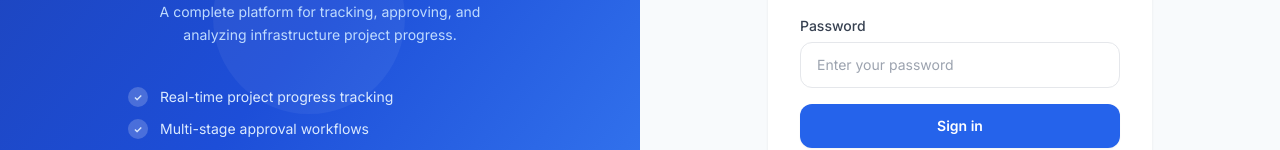
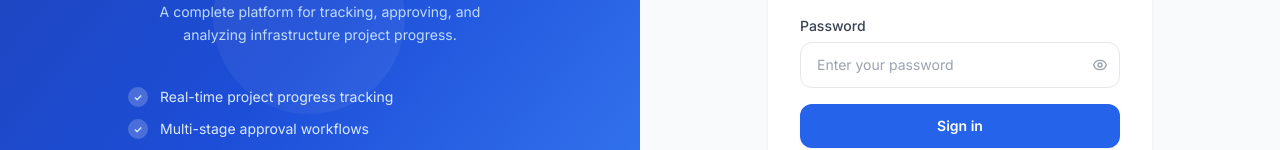
Before and after one commit to elurarunu-ikk/ekk-idms, a React (Vite) app in the folder ekk-web/: page /login in a window 1280 px wide. Shown: the part 382-532 px from the top of the page. Built offline with nearby package versions, Linux system fonts and the light colour scheme; no server answers.

Commit message:
fix: timezone toUTC helper, clone email field, password visibility toggle

```diff
--- a/ekk-web/src/pages/Login.jsx
+++ b/ekk-web/src/pages/Login.jsx
@@ -16,6 +16,7 @@ const Login = () => {
   const [username, setUsername] = useState('');
   const [password, setPassword] = useState('');
   const [loading, setLoading] = useState(false);
+  const [showPassword, setShowPassword] = useState(false);
 
   const handleLogin = async () => {
     if (!username || !password) {
@@ -111,16 +112,41 @@ const Login = () => {
                 <label htmlFor="password" className="mb-1.5 block text-sm font-medium text-gray-700">
                   Password
                 </label>
+                <div className="relative">
                   <input
                     id="password"
-                  type="password"
+                    type={showPassword ? 'text' : 'password'}
                     value={password}
                     onChange={(e) => setPassword(e.target.value)}
                     onKeyDown={handleKeyDown}
                     placeholder="Enter your password"
                     autoComplete="current-password"
-                  className="w-full rounded-xl border border-gray-200 px-4 py-3 text-sm text-gray-900 placeholder-gray-400 transition focus:border-primary-400 focus:outline-none focus:ring-2 focus:ring-primary-100"
+                    className="w-full rounded-xl border border-gray-200 px-4 py-3 pr-11 text-sm text-gray-900 placeholder-gray-400 transition focus:border-primary-400 focus:outline-none focus:ring-2 focus:ring-primary-100"
                   />
+                  <button
+                    type="button"
+                    onClick={() => setShowPassword(p => !p)}
+                    className="absolute right-3 top-1/2 -translate-y-1/2
+                               text-gray-400 hover:text-gray-600 transition"
+                    tabIndex={-1}
+                  >
+                    {showPassword ? (
+                      <svg xmlns="http://www.w3.org/2000/svg" className="w-4 h-4" fill="none"
+                           viewBox="0 0 24 24" stroke="currentColor" strokeWidth={2}>
+                        <path strokeLinecap="round" strokeLinejoin="round"
+                              d="M13.875 18.825A10.05 10.05 0 0112 19c-4.478 0-8.268-2.943-9.543-7a9.97 9.97 0 011.563-3.029m5.858.908a3 3 0 114.243 4.243M9.878 9.878l4.242 4.242M9.88 9.88l-3.29-3.29m7.532 7.532l3.29 3.29M3 3l3.59 3.59m0 0A9.953 9.953 0 0112 5c4.478 0 8.268 2.943 9.543 7a10.025 10.025 0 01-4.132 5.411m0 0L21 21" />
+                      </svg>
+                    ) : (
+                      <svg xmlns="http://www.w3.org/2000/svg" className="w-4 h-4" fill="none"
+                           viewBox="0 0 24 24" stroke="currentColor" strokeWidth={2}>
+                        <path strokeLinecap="round" strokeLinejoin="round"
+                              d="M15 12a3 3 0 11-6 0 3 3 0 016 0z" />
+                        <path strokeLinecap="round" strokeLinejoin="round"
+                              d="M2.458 12C3.732 7.943 7.523 5 12 5c4.478 0 8.268 2.943 9.542 7-1.274 4.057-5.064 7-9.542 7-4.477 0-8.268-2.943-9.542-7z" />
+                      </svg>
+                    )}
+                  </button>
+                </div>
               </div>
 
               <button
--- a/ekk-web/src/pages/UserManagement.jsx
+++ b/ekk-web/src/pages/UserManagement.jsx
@@ -1,6 +1,18 @@
 import { useState, useEffect, useCallback } from 'react';
 import { useNavigate } from 'react-router-dom';
 import { formatDistanceToNow, parseISO } from 'date-fns';
+
+const toUTC = (val) => {
+  if (!val) return null;
+  if (typeof val === 'string') {
+    let iso = val.replace(' ', 'T');
+    if (!iso.endsWith('Z') && !iso.includes('+') && !iso.includes('-', 10)) {
+      iso = iso + 'Z';
+    }
+    return iso;
+  }
+  return val;
+};
 import {
   Search, Plus, Upload, Download, MoreVertical,
   UserCheck, UserX, Copy, Key, Clock, Eye, Pencil, X, Shield,
@@ -99,7 +111,7 @@ const UserTableRow = ({
       </td>
       <td className="px-4 py-3 text-xs text-gray-500">
         {user.last_login_at
-          ? formatDistanceToNow(parseISO(user.last_login_at), { addSuffix: true })
+          ? formatDistanceToNow(parseISO(toUTC(user.last_login_at)), { addSuffix: true })
           : 'Never'}
       </td>
       <td className="px-4 py-3 text-right relative">
--- a/ekk-web/src/pages/users/UserDetail.jsx
+++ b/ekk-web/src/pages/users/UserDetail.jsx
@@ -173,9 +173,23 @@ const UserDetail = () => {
 
 const fmt = (val) => (val !== null && val !== undefined && val !== '') ? String(val) : '—';
 
+const toUTC = (val) => {
+  if (!val) return null;
+  if (typeof val === 'string') {
+    // Replace space separator with T (PostgreSQL format → ISO 8601)
+    let iso = val.replace(' ', 'T');
+    // Append Z if no timezone info present
+    if (!iso.endsWith('Z') && !iso.includes('+') && !iso.includes('-', 10)) {
+      iso = iso + 'Z';
+    }
+    return iso;
+  }
+  return val;
+};
+
 const fmtDate = (val) => {
   if (!val) return '—';
-  try { return format(parseISO(val), 'dd MMM yyyy, HH:mm'); } catch { return val; }
+  try { return format(parseISO(toUTC(val)), 'dd MMM yyyy, HH:mm'); } catch { return val; }
 };
 
 const PRIVILEGED_TYPES = ['SUPER_ADMIN', 'SUPER ADMIN', 'ADMIN', 'HO_USER'];
@@ -200,7 +214,7 @@ const ProfileTab = ({ user }) => {
     {
       label: 'Last login',
       value: user.last_login_at
-        ? formatDistanceToNow(parseISO(user.last_login_at), { addSuffix: true })
+        ? formatDistanceToNow(parseISO(toUTC(user.last_login_at)), { addSuffix: true })
         : 'Never',
     },
     { label: 'Expires', value: user.expires_at ? fmtDate(user.expires_at) : '—' },
@@ -465,7 +479,7 @@ const SitesEditPanel = ({ userId, onClose }) => {
 
 const fmtAgo = (val) => {
   if (!val) return null;
-  try { return formatDistanceToNow(parseISO(val), { addSuffix: true }); } catch { return val; }
+  try { return formatDistanceToNow(parseISO(toUTC(val)), { addSuffix: true }); } catch { return val; }
 };
 
 const SessionCard = ({ icon: Icon, title, session, registeredDevice, onResetDevice, onForceLogout, resetting, loggingOut }) => {
--- a/ekk-web/src/pages/users/panels/CloneUserDialog.jsx
+++ b/ekk-web/src/pages/users/panels/CloneUserDialog.jsx
@@ -37,6 +37,7 @@ function PasswordRevealModal({ password, userId, onClose }) {
 export default function CloneUserDialog({ sourceUser, onClose, onSuccess }) {
   const [fullName, setFullName] = useState(`${sourceUser.full_name} (Copy)`);
   const [username, setUsername] = useState('');
+  const [email, setEmail]       = useState('');
   const [password, setPassword] = useState('');
   const [cpw, setCpw]           = useState('');
   const [saving, setSaving]     = useState(false);
@@ -48,11 +49,12 @@ export default function CloneUserDialog({ sourceUser, onClose, onSuccess }) {
 
   async function submit(e) {
     e.preventDefault();
+    if (!email.trim()) { setError('Email is required for the new user'); return; }
     if (password !== cpw) { setError('Passwords do not match'); return; }
     setError(''); setSaving(true);
     try {
       const res = await cloneUser(sourceUser.id, {
-        new_full_name: fullName, new_username: username, new_password: password,
+        new_full_name: fullName, new_username: username, new_email: email, new_password: password,
       });
       if (res.anomalies?.has_errors) { setFindings(res.anomalies.findings); return; }
       setFindings(res.anomalies?.findings || []);
@@ -86,6 +88,12 @@ export default function CloneUserDialog({ sourceUser, onClose, onSuccess }) {
               className="w-full rounded-lg border border-gray-300 px-3 py-2 text-sm focus:border-primary-500 focus:outline-none" />
           </div>
           <div>
+            <label className="mb-1 block text-xs font-medium text-gray-600">Email *</label>
+            <input type="email" value={email} onChange={(e) => setEmail(e.target.value)} required
+              placeholder="user@example.com"
+              className="w-full rounded-lg border border-gray-300 px-3 py-2 text-sm focus:border-primary-500 focus:outline-none" />
+          </div>
+          <div>
             <label className="mb-1 block text-xs font-medium text-gray-600">Password *</label>
             <input type="password" value={password} onChange={(e) => setPassword(e.target.value)} required minLength={8}
               className="w-full rounded-lg border border-gray-300 px-3 py-2 text-sm focus:border-primary-500 focus:outline-none" />
```
Lines whose indentation alone changed are shown as unchanged.
